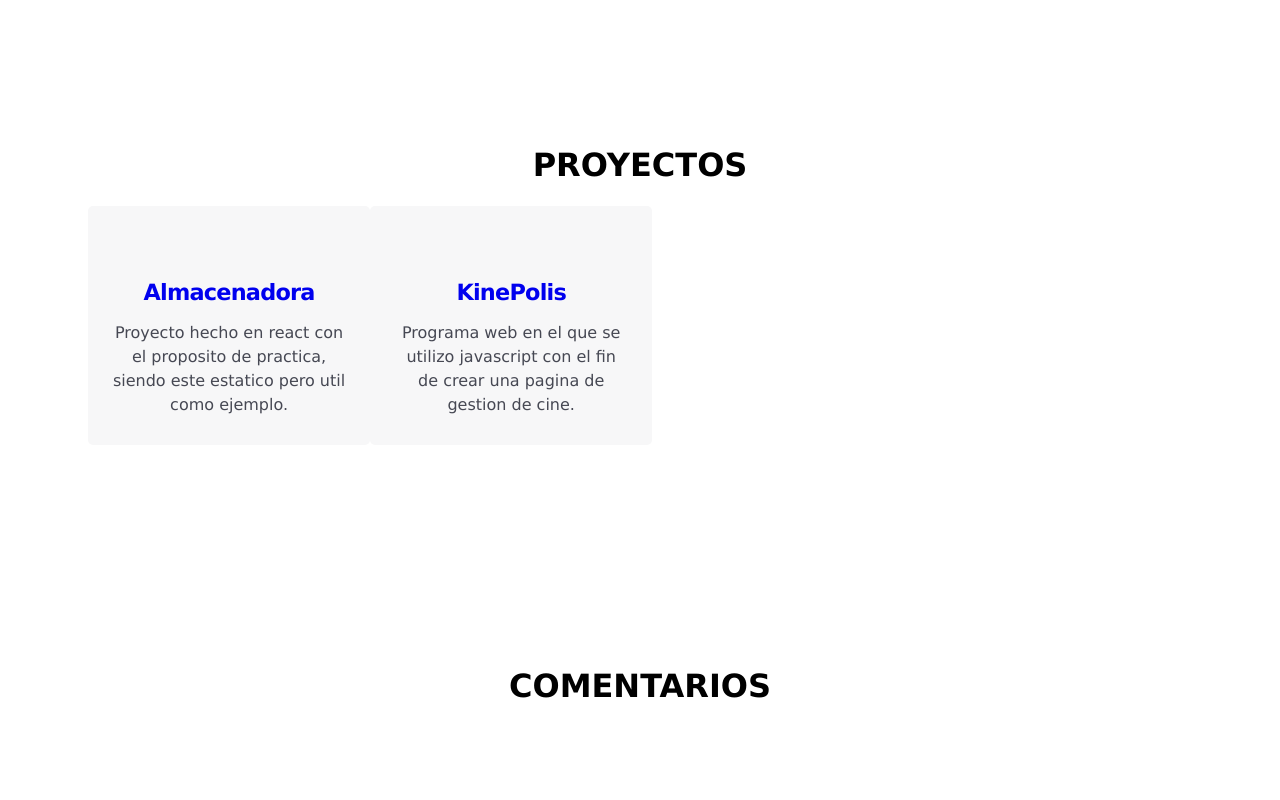
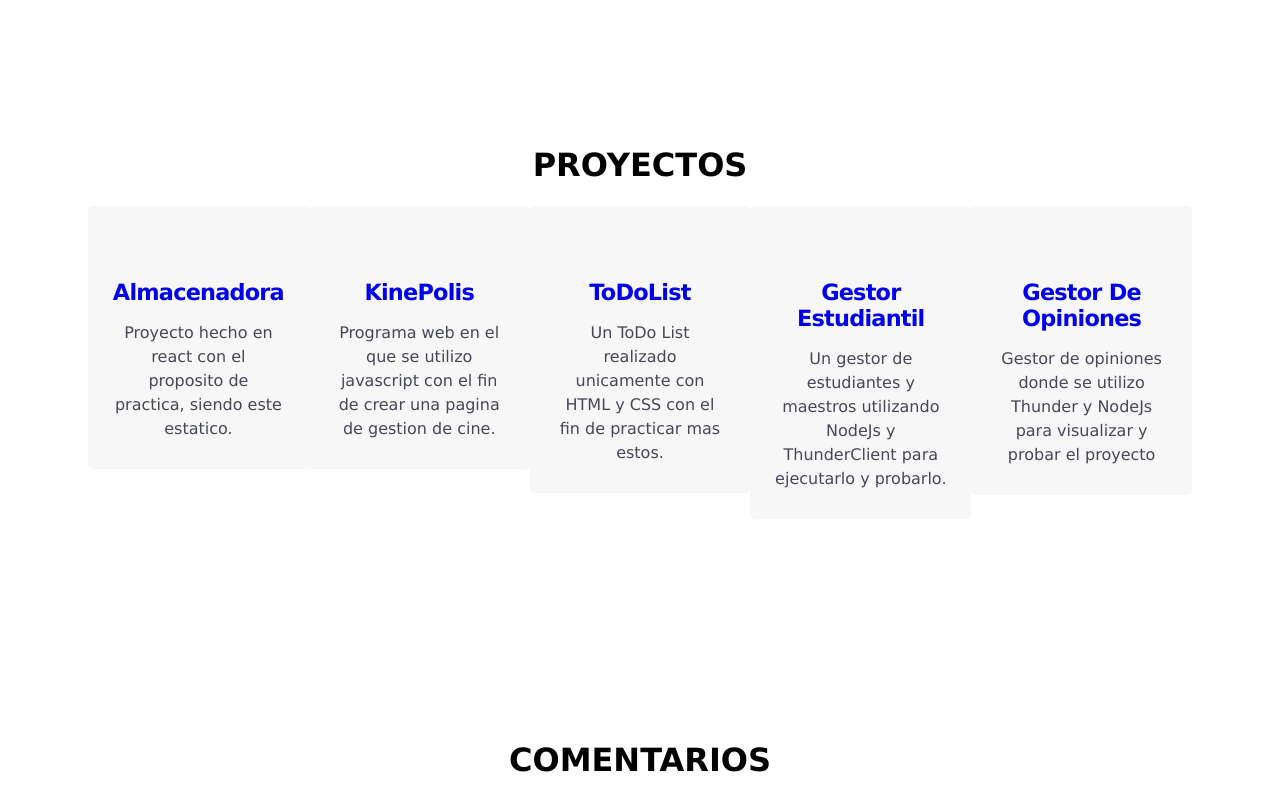
Before and after one commit to sramirez2022506/REACT_BLOG, a React (Vite) app in the folder Blog/: page / in a window 1280 px wide. Shown: the part 2185-2985 px from the top of the page. Before the commit the page ends 2911 px from the top, so only its background shows below. Built offline with nearby package versions, Linux system fonts and the light colour scheme.

Commit message:
Se termino la fase dos de el blog

```diff
--- a/Blog/src/App.jsx
+++ b/Blog/src/App.jsx
@@ -179,7 +179,7 @@ function App() {
         <strong> Almacenadora
       </strong>
     <div className="card__body">
-        Proyecto hecho en react con el proposito de practica, siendo este estatico pero util como ejemplo.
+        Proyecto hecho en react con el proposito de practica, siendo este estatico.
     </div>
       <span>Mira ahora</span>
     </div>
@@ -200,6 +200,54 @@ function App() {
       <span>Mira ahora</span>
     </div>
     </a>
+
+    <a className='link-decoration' href="https://github.com/sramirez2022506/HTML_AgendaWeb.git">
+        <div className="card">
+    <div className="icon">
+        <svg viewBox="0 0 24 24" height="24" width="24" xmlns="http://www.w3.org/2000/svg">
+        <path className="st0" d="M343.656,451.109C410,411.438,454.422,338.906,454.422,256c0-125.484-101.719-227.219-227.203-227.219 C101.719,28.781,0,130.516,0,256s101.719,227.219,227.219,227.219H512v-32.109H343.656z M318.484,145.875 c23.547-13.594,53.641-5.531,67.234,18.016s5.531,53.656-18.016,67.25c-23.547,13.578-53.641,5.516-67.234-18.016 C286.859,189.563,294.938,159.469,318.484,145.875z M300.453,297.688c13.609-23.547,43.703-31.609,67.25-18.016 c23.547,13.609,31.609,43.703,18.016,67.25s-43.688,31.609-67.25,18.016C294.938,351.344,286.859,321.234,300.453,297.688z M227.219,72.375c27.188,0,49.219,22.031,49.219,49.219s-22.031,49.25-49.219,49.25s-49.25-22.063-49.25-49.25 S200.031,72.375,227.219,72.375z M249.938,256c0,12.563-10.172,22.719-22.719,22.719c-12.563,0-22.719-10.156-22.719-22.719 s10.156-22.719,22.719-22.719C239.766,233.281,249.938,243.438,249.938,256z M68.703,163.891 c13.594-23.547,43.703-31.609,67.25-18.016s31.609,43.688,18.016,67.25c-13.594,23.531-43.703,31.609-67.25,18.016 C63.188,217.547,55.109,187.438,68.703,163.891z M135.969,364.938c-23.563,13.594-53.656,5.531-67.266-18.016 c-13.578-23.547-5.516-53.656,18.016-67.266c23.547-13.594,53.656-5.516,67.25,18.031S159.5,351.344,135.969,364.938z M177.969,389.203c0-27.188,22.063-49.234,49.25-49.234s49.219,22.047,49.219,49.234s-22.031,49.234-49.219,49.234 S177.969,416.391,177.969,389.203z"></path>
+        </svg>
+    </div>
+        <strong> ToDoList
+      </strong>
+    <div className="card__body">
+        Un ToDo List realizado unicamente con HTML y CSS con el fin de practicar mas estos.
+    </div>
+      <span>Mira ahora</span>
+    </div>
+    </a>
+
+    <a className='link-decoration' href="https://github.com/sramirez2022506/JS_ControlAcademico.git">
+        <div className="card">
+    <div className="icon">
+        <svg viewBox="0 0 24 24" height="24" width="24" xmlns="http://www.w3.org/2000/svg">
+        <path className="st0" d="M343.656,451.109C410,411.438,454.422,338.906,454.422,256c0-125.484-101.719-227.219-227.203-227.219 C101.719,28.781,0,130.516,0,256s101.719,227.219,227.219,227.219H512v-32.109H343.656z M318.484,145.875 c23.547-13.594,53.641-5.531,67.234,18.016s5.531,53.656-18.016,67.25c-23.547,13.578-53.641,5.516-67.234-18.016 C286.859,189.563,294.938,159.469,318.484,145.875z M300.453,297.688c13.609-23.547,43.703-31.609,67.25-18.016 c23.547,13.609,31.609,43.703,18.016,67.25s-43.688,31.609-67.25,18.016C294.938,351.344,286.859,321.234,300.453,297.688z M227.219,72.375c27.188,0,49.219,22.031,49.219,49.219s-22.031,49.25-49.219,49.25s-49.25-22.063-49.25-49.25 S200.031,72.375,227.219,72.375z M249.938,256c0,12.563-10.172,22.719-22.719,22.719c-12.563,0-22.719-10.156-22.719-22.719 s10.156-22.719,22.719-22.719C239.766,233.281,249.938,243.438,249.938,256z M68.703,163.891 c13.594-23.547,43.703-31.609,67.25-18.016s31.609,43.688,18.016,67.25c-13.594,23.531-43.703,31.609-67.25,18.016 C63.188,217.547,55.109,187.438,68.703,163.891z M135.969,364.938c-23.563,13.594-53.656,5.531-67.266-18.016 c-13.578-23.547-5.516-53.656,18.016-67.266c23.547-13.594,53.656-5.516,67.25,18.031S159.5,351.344,135.969,364.938z M177.969,389.203c0-27.188,22.063-49.234,49.25-49.234s49.219,22.047,49.219,49.234s-22.031,49.234-49.219,49.234 S177.969,416.391,177.969,389.203z"></path>
+        </svg>
+    </div>
+        <strong> Gestor Estudiantil
+      </strong>
+    <div className="card__body">
+        Un gestor de estudiantes y maestros utilizando NodeJs y ThunderClient para ejecutarlo y probarlo.
+    </div>
+      <span>Mira ahora</span>
+    </div>
+    </a>
+
+    <a className='link-decoration' href="https://github.com/sramirez2022506/HTML_AgendaWeb.git">
+        <div className="card">
+    <div className="icon">
+        <svg viewBox="0 0 24 24" height="24" width="24" xmlns="http://www.w3.org/2000/svg">
+        <path className="st0" d="M343.656,451.109C410,411.438,454.422,338.906,454.422,256c0-125.484-101.719-227.219-227.203-227.219 C101.719,28.781,0,130.516,0,256s101.719,227.219,227.219,227.219H512v-32.109H343.656z M318.484,145.875 c23.547-13.594,53.641-5.531,67.234,18.016s5.531,53.656-18.016,67.25c-23.547,13.578-53.641,5.516-67.234-18.016 C286.859,189.563,294.938,159.469,318.484,145.875z M300.453,297.688c13.609-23.547,43.703-31.609,67.25-18.016 c23.547,13.609,31.609,43.703,18.016,67.25s-43.688,31.609-67.25,18.016C294.938,351.344,286.859,321.234,300.453,297.688z M227.219,72.375c27.188,0,49.219,22.031,49.219,49.219s-22.031,49.25-49.219,49.25s-49.25-22.063-49.25-49.25 S200.031,72.375,227.219,72.375z M249.938,256c0,12.563-10.172,22.719-22.719,22.719c-12.563,0-22.719-10.156-22.719-22.719 s10.156-22.719,22.719-22.719C239.766,233.281,249.938,243.438,249.938,256z M68.703,163.891 c13.594-23.547,43.703-31.609,67.25-18.016s31.609,43.688,18.016,67.25c-13.594,23.531-43.703,31.609-67.25,18.016 C63.188,217.547,55.109,187.438,68.703,163.891z M135.969,364.938c-23.563,13.594-53.656,5.531-67.266-18.016 c-13.578-23.547-5.516-53.656,18.016-67.266c23.547-13.594,53.656-5.516,67.25,18.031S159.5,351.344,135.969,364.938z M177.969,389.203c0-27.188,22.063-49.234,49.25-49.234s49.219,22.047,49.219,49.234s-22.031,49.234-49.219,49.234 S177.969,416.391,177.969,389.203z"></path>
+        </svg>
+    </div>
+        <strong> Gestor De Opiniones
+      </strong>
+    <div className="card__body">
+        Gestor de opiniones donde se utilizo Thunder y NodeJs para visualizar y probar el proyecto
+    </div>
+      <span>Mira ahora</span>
+    </div>
+    </a>
         </form>
       </div>
       <div className='contenedor-titulo'>
@@ -209,6 +257,7 @@ function App() {
         <a href="#principio">
           <img id='botonArriba' src={arrow} alt="flecha" />
         </a>
+
       )}
     </div>
   )
```
